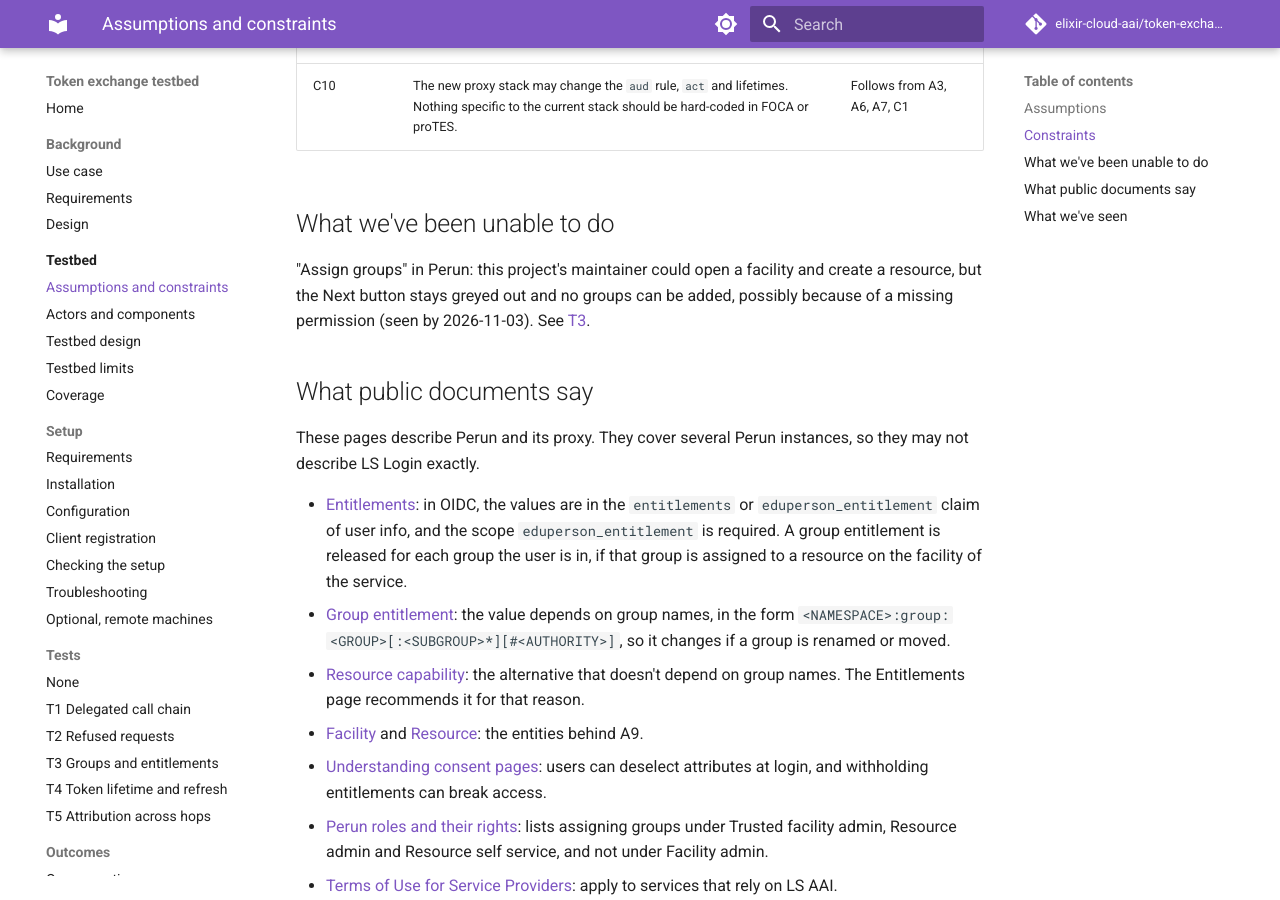
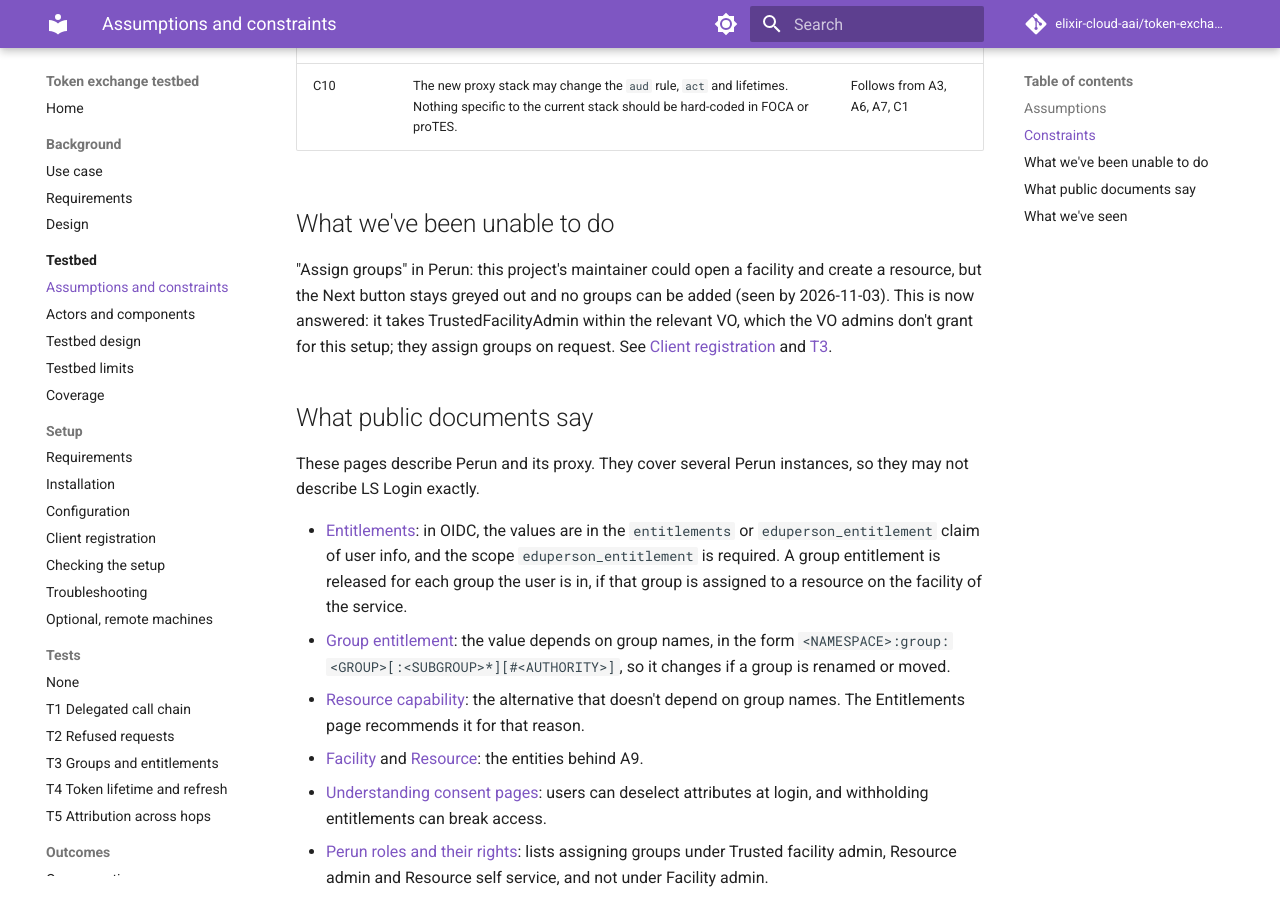
Before and after one commit to elixir-cloud-aai/token-exchange-flow-testbed, an MkDocs documentation site: the page built from docs/testbed/assumptions.md, in a window 1280 px wide and 900 px high, scrolled down 2197 px. Built offline with MkDocs 1.6.1 and Material for MkDocs 9.7.7, drawn with Linux system fonts in a browser that asks for light colours; comment, search, counter and statistics services are not loaded.

Commit message:
docs: record the group assignment answer (#34)
State in troubleshooting, assumptions and T3 that assigning groups
takes TrustedFacilityAdmin within the VO, which is not granted here,
so the VO admins assign groups on request; link to client
registration and mark the T3 question as answered.

Closes #33


Claude-Session: https://claude.ai/code/session_011FSoqMpmDCfbACLj3uy6xV

Co-authored-by: Claude Opus 5.5 <noreply@anthropic.com>

```diff
--- a/docs/testbed/assumptions.md
+++ b/docs/testbed/assumptions.md
@@ -44,7 +44,7 @@ Our own assumptions, from no statement at all:
 
 ## What we've been unable to do
 
-"Assign groups" in Perun: this project's maintainer could open a facility and create a resource, but the Next button stays greyed out and no groups can be added, possibly because of a missing permission (seen by 2026-11-03). See [T3](../tests/t3-groups.md#which-role-is-needed-to-assign-groups-to-a-resource).
+"Assign groups" in Perun: this project's maintainer could open a facility and create a resource, but the Next button stays greyed out and no groups can be added (seen by 2026-11-03). This is now answered: it takes TrustedFacilityAdmin within the relevant VO, which the VO admins don't grant for this setup; they assign groups on request. See [Client registration](../setup/client-registration.md#who-can-assign-groups) and [T3](../tests/t3-groups.md#which-role-is-needed-to-assign-groups-to-a-resource).
 
 ## What public documents say
 
```
Also changed, not shown: docs/setup/troubleshooting.md (+1 -1 lines), 2 other files.
